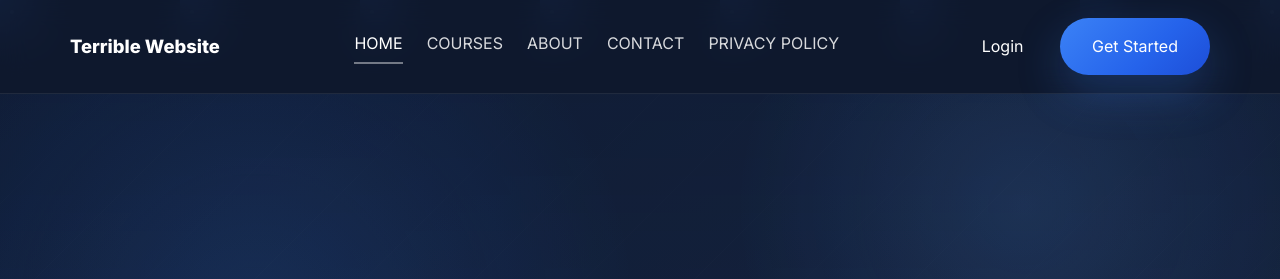
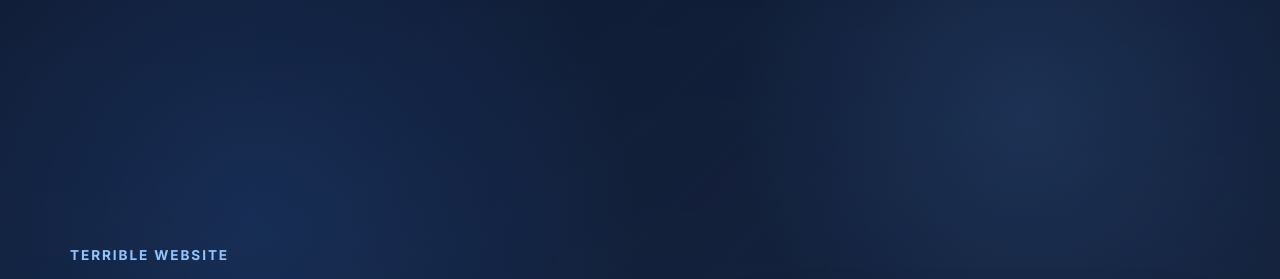
Before and after one commit to Terriblewebsitemaker/Games-Wesite, a Flask app: page / in a window 1280 px wide. Shown: the top 279 px of the page. Run offline with Flask 3, Linux system fonts and the light colour scheme.

Commit message:
removed header

```diff
--- a/templates/index.html
+++ b/templates/index.html
@@ -11,27 +11,7 @@
   <link rel="stylesheet" href="{{ url_for('static', filename='css/styles.css') }}">
 </head>
 <body>
-  <header class="site-header">
-    <div class="container header-inner">
-      <a class="brand" href="#home">Terrible Website</a>
-      <button id="mobileToggle" class="menu-toggle" aria-label="Toggle navigation" aria-expanded="false">
-        <span></span>
-        <span></span>
-        <span></span>
-      </button>
-      <nav class="main-nav" aria-label="Primary navigation">
-        <a href="#home" class="active">HOME</a>
-        <a href="#courses">COURSES</a>
-        <a href="#about">ABOUT</a>
-        <a href="#contact">CONTACT</a>
-        <a href="#privacy">PRIVACY POLICY</a>
-      </nav>
-      <div class="header-actions">
-        <button id="loginBtn" class="btn btn-outline">Login</button>
-        <button id="getStartedBtn" class="btn btn-primary">Get Started</button>
-      </div>
-    </div>
-  </header>
+
 
   <main>
     <section class="hero" id="home">
```
